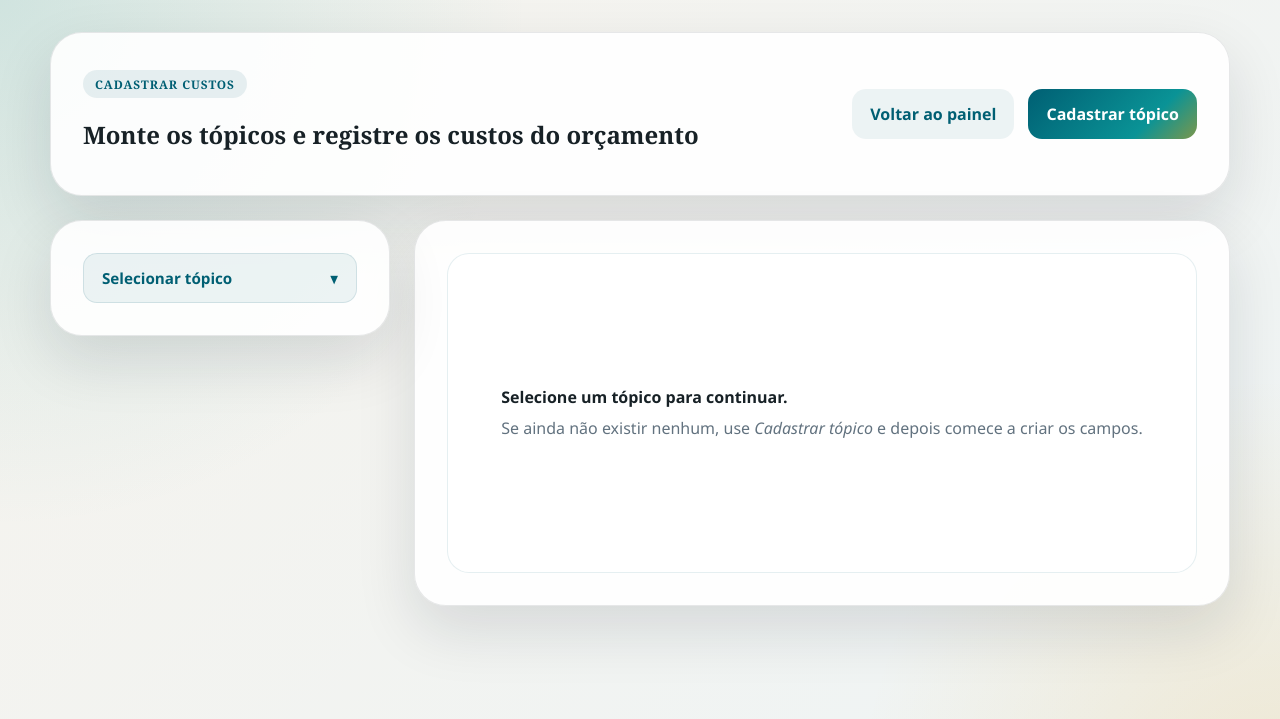
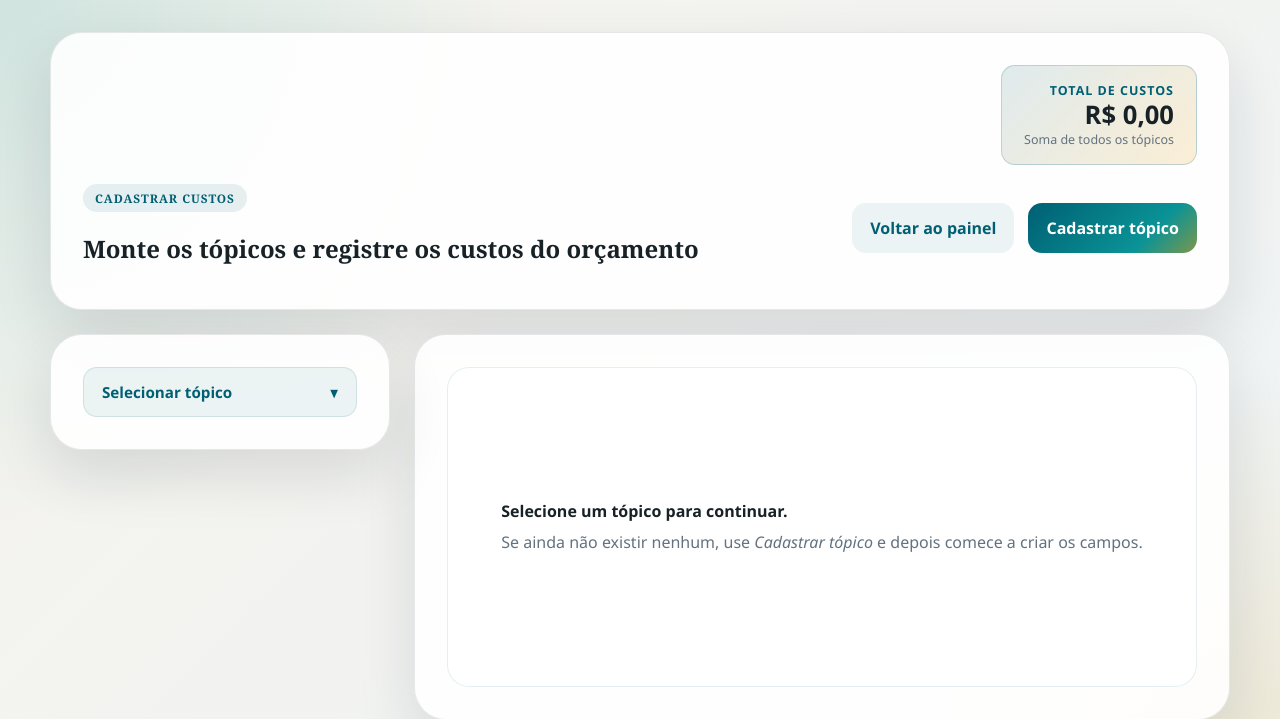
Before and after one commit to fabianopolone123/site_samela_faculdade, a Django app: page /cadastrar-campos/ in a window 1280 px wide. Shown: the top 719 px of the page. Run offline with Django 5.2, Linux system fonts and the light colour scheme; a user stored in the database is signed in.

Commit message:
Adiciona card de total geral no cabecalho somando todos os topicos
Calcula e exibe a soma dos orcamentos selecionados de todos os registros de todos os topicos.

Co-Authored-By: Claude Sonnet 4.6 <noreply@anthropic.com>

```diff
--- a/accounts/views.py
+++ b/accounts/views.py
@@ -100,6 +100,8 @@ def budget_product_create_view(request):
         build_record_cards(selected_topic, selected_rows) if selected_topic else ([], Decimal('0'))
     )
 
+    all_topics_total = sum(calculate_topic_total(t) for t in topics)
+
     context = {
         'topics': topics,
         'selected_topic': selected_topic,
@@ -112,6 +114,7 @@ def budget_product_create_view(request):
         'selected_groups': selected_groups,
         'selected_records': selected_records,
         'topic_grand_total': topic_grand_total,
+        'all_topics_total': all_topics_total,
     }
     return render(request, 'accounts/budget_product_form.html', context)
 
@@ -534,6 +537,16 @@ def build_topic_groups(topic):
     return groups
 
 
+def calculate_topic_total(topic):
+    all_fields = list(topic.fields.all())
+    total = Decimal('0')
+    for record in topic.records.prefetch_related('values__field').all():
+        t = get_selected_total_for_record(record, all_fields)
+        if t is not None:
+            total += t
+    return total
+
+
 def get_selected_total_for_record(record, topic_fields):
     values_map = {rv.field_id: rv.value for rv in record.values.all()}
 
--- a/static/css/app.css
+++ b/static/css/app.css
@@ -1266,6 +1266,47 @@ tr.is-selected {
     }
 }
 
+/* Card de total geral (todos os tópicos) no cabeçalho */
+.builder-hero-right {
+    display: flex;
+    flex-direction: column;
+    align-items: flex-end;
+    gap: 14px;
+    flex-shrink: 0;
+}
+
+.all-topics-total-card {
+    display: flex;
+    flex-direction: column;
+    align-items: flex-end;
+    gap: 2px;
+    padding: 16px 22px;
+    border-radius: var(--radius-md);
+    background: linear-gradient(135deg, rgba(0, 95, 115, 0.12), rgba(238, 155, 0, 0.16));
+    border: 1px solid rgba(0, 95, 115, 0.2);
+    font-family: "Segoe UI", Tahoma, Geneva, Verdana, sans-serif;
+}
+
+.all-topics-total-card span {
+    font-size: 0.78rem;
+    font-weight: 700;
+    text-transform: uppercase;
+    letter-spacing: 0.08em;
+    color: var(--accent);
+}
+
+.all-topics-total-card strong {
+    font-size: 1.6rem;
+    font-weight: 700;
+    color: var(--ink);
+    line-height: 1.1;
+}
+
+.all-topics-total-card small {
+    font-size: 0.78rem;
+    color: var(--muted);
+}
+
 /* Dropdown flutuante de tópicos */
 .topic-dropdown-wrap {
     position: relative;
--- a/templates/accounts/budget_product_form.html
+++ b/templates/accounts/budget_product_form.html
@@ -15,9 +15,16 @@
                 <span class="eyebrow">Cadastrar custos</span>
                 <h1>Monte os tópicos e registre os custos do orçamento</h1>
             </div>
-            <div class="workspace-links">
-                <a href="{% url 'dashboard' %}" class="button-secondary dashboard-secondary">Voltar ao painel</a>
-                <button type="button" class="button-primary" data-open-modal="topic-modal">Cadastrar tópico</button>
+            <div class="builder-hero-right">
+                <div class="all-topics-total-card">
+                    <span>Total de custos</span>
+                    <strong>R$&nbsp;{{ all_topics_total|floatformat:2 }}</strong>
+                    <small>Soma de todos os tópicos</small>
+                </div>
+                <div class="workspace-links">
+                    <a href="{% url 'dashboard' %}" class="button-secondary dashboard-secondary">Voltar ao painel</a>
+                    <button type="button" class="button-primary" data-open-modal="topic-modal">Cadastrar tópico</button>
+                </div>
             </div>
         </section>
 
```
